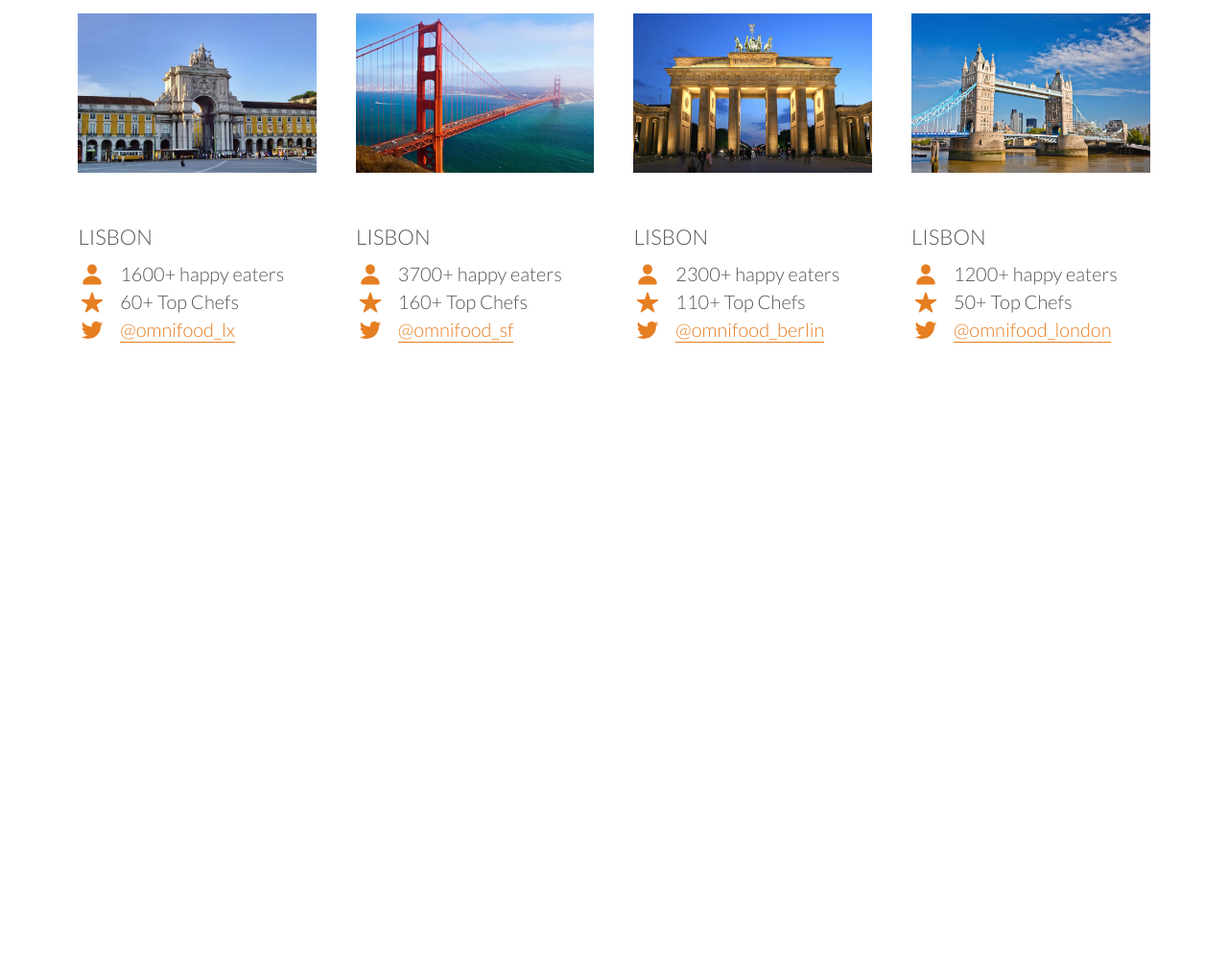
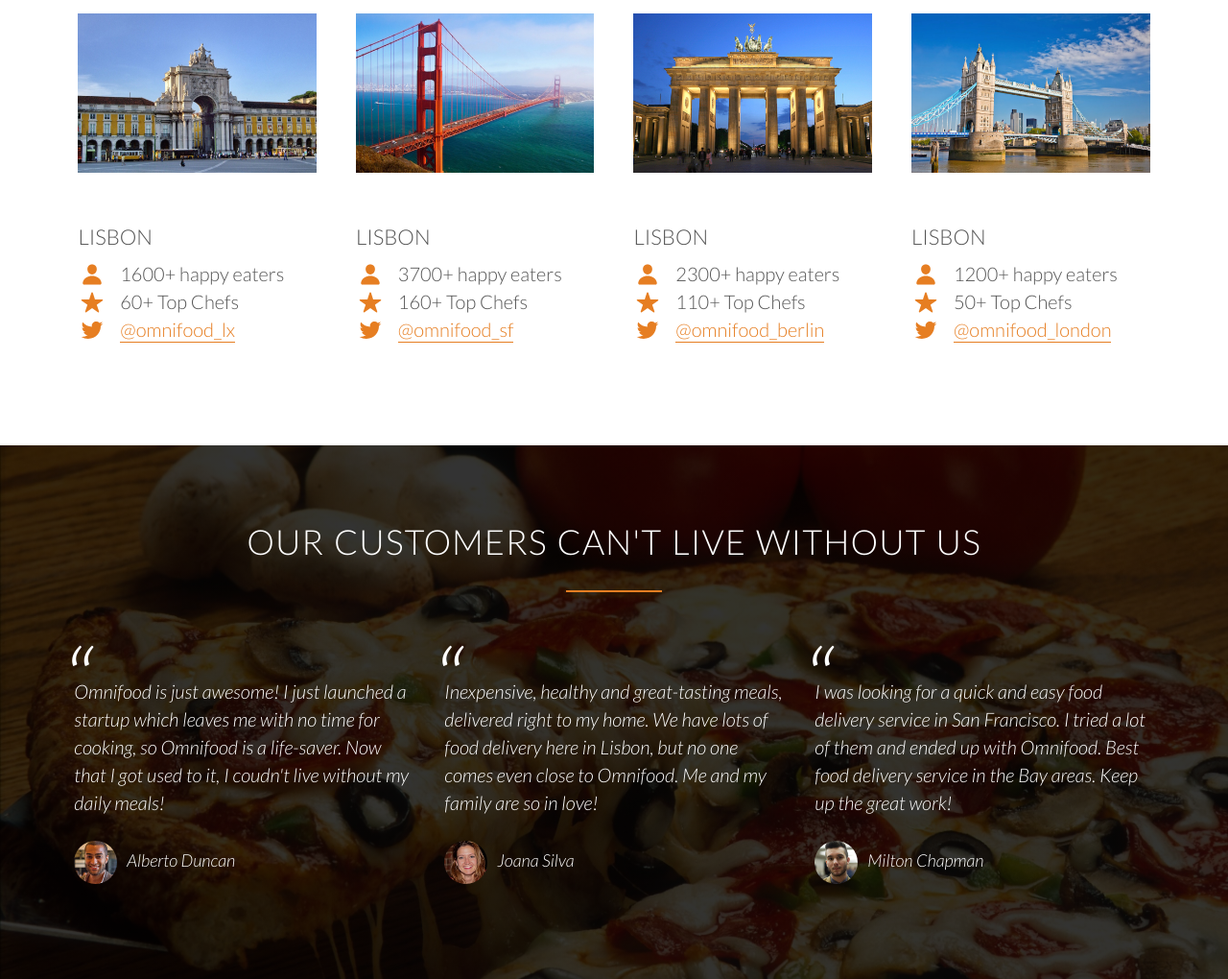
Before and after one commit to kurtparizek/Omnifood_Udemy_Course, a plain HTML site: page index.html in a window 1280 px wide. Shown: the part 2920-3940 px from the top of the page at 96% size. Before the commit the page ends 3384 px from the top, so only its background shows below. Drawn offline with nearby package versions, Linux system fonts and the light colour scheme.

Commit message:
Customer Testimonials Section Added

```diff
--- a/index.html
+++ b/index.html
@@ -205,6 +205,31 @@
             </div>
             </div>
         </section>
+        <section class="section-testimonials">
+            <div class="row">
+                <h2>Our customers can't live without Us</h2>
+            </div>
+            <div class="row">
+                <div class="col span-1-of-3">
+                    <blockquote>
+                    Omnifood is just awesome! I just launched a startup which leaves me with no time for cooking, so Omnifood is a life-saver. Now that I got used to it, I coudn't live without my daily meals!
+                    <cite><img src="resources/img/customer-1.jpg">Alberto Duncan</cite>
+                    </blockquote>
+                </div>
+                   <div class="col span-1-of-3">
+                    <blockquote>
+                    Inexpensive, healthy and great-tasting meals, delivered right to my home. We have lots of food delivery here in Lisbon, but no one comes even close to Omnifood. Me and my family are so in love!
+                    <cite><img src="resources/img/customer-2.jpg">Joana Silva</cite>
+                    </blockquote>
+                </div>
+                   <div class="col span-1-of-3">
+                    <blockquote>
+                    I was looking for a quick and easy food delivery service in San Francisco. I tried a lot of them and ended up with Omnifood. Best food delivery service in the Bay areas. Keep up the great work!
+                    <cite><img src="resources/img/customer-3.jpg">Milton Chapman</cite>
+                    </blockquote>
+                </div>
+            </div>
+        </section>
         <script src="https://unpkg.com/ionicons@5.1.2/dist/ionicons.js"></script>
     </body>
 
--- a/resources/css/style.css
+++ b/resources/css/style.css
@@ -190,6 +190,7 @@ header {
     background-size: cover;
     background-position: center;
     height: 100vh;
+    background-attachment: fixed;
 }
 
 .hero-text-box {
@@ -356,3 +357,44 @@ header {
 .city-feature {
     margin-bottom: 5px;
 }
+
+/* ----------------------------------------------------- */
+/* CUSTOMER TESTIMONIALS SECTION */
+/* ----------------------------------------------------- */
+
+.section-testimonials {
+    background-image: linear-gradient(rgba(0,0,0,0.8), rgba(0,0,0,0.8)), url(img/back-customers.jpg);
+    background-size: cover;
+    color: #fff;
+    background-attachment: fixed;
+}
+
+blockquote {
+    padding: 2%;
+    font-style: italic;
+    line-height: 145%;
+    position: relative;
+    margin-top: 40px;
+}
+
+cite {
+    font-size: 90%;
+    margin-top: 25px;
+    display: block;
+}
+
+blockquote:before {
+    content: "\201C";
+    font-size: 500%;
+    display: block;
+    position: absolute;
+    top: -5px;
+    left: -5px;
+}
+
+cite img {
+    height: 45px;
+    border-radius: 50%;
+    margin-right: 10px;
+    vertical-align: middle;
+}
```
Also changed, not shown: resources/css/img/back-customers.jpg (renamed from resources/img/back-customers.jpg).
